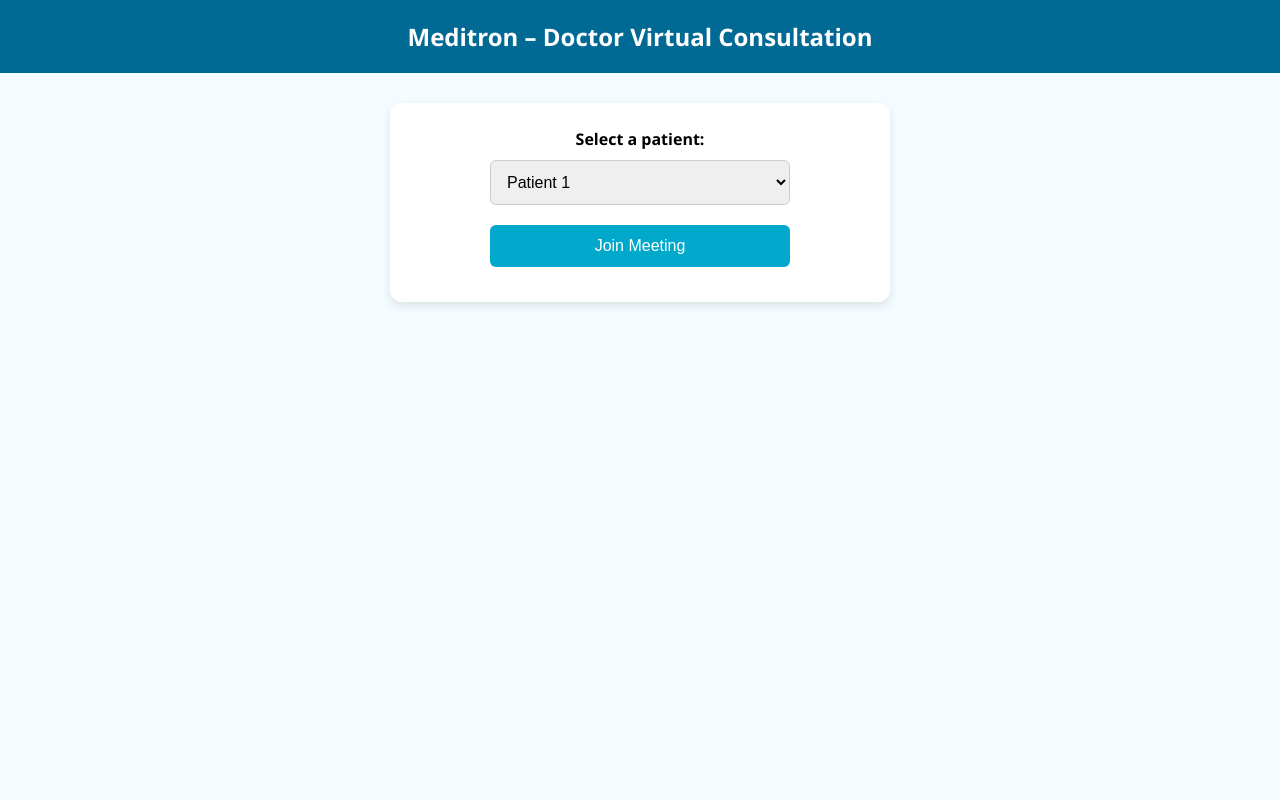
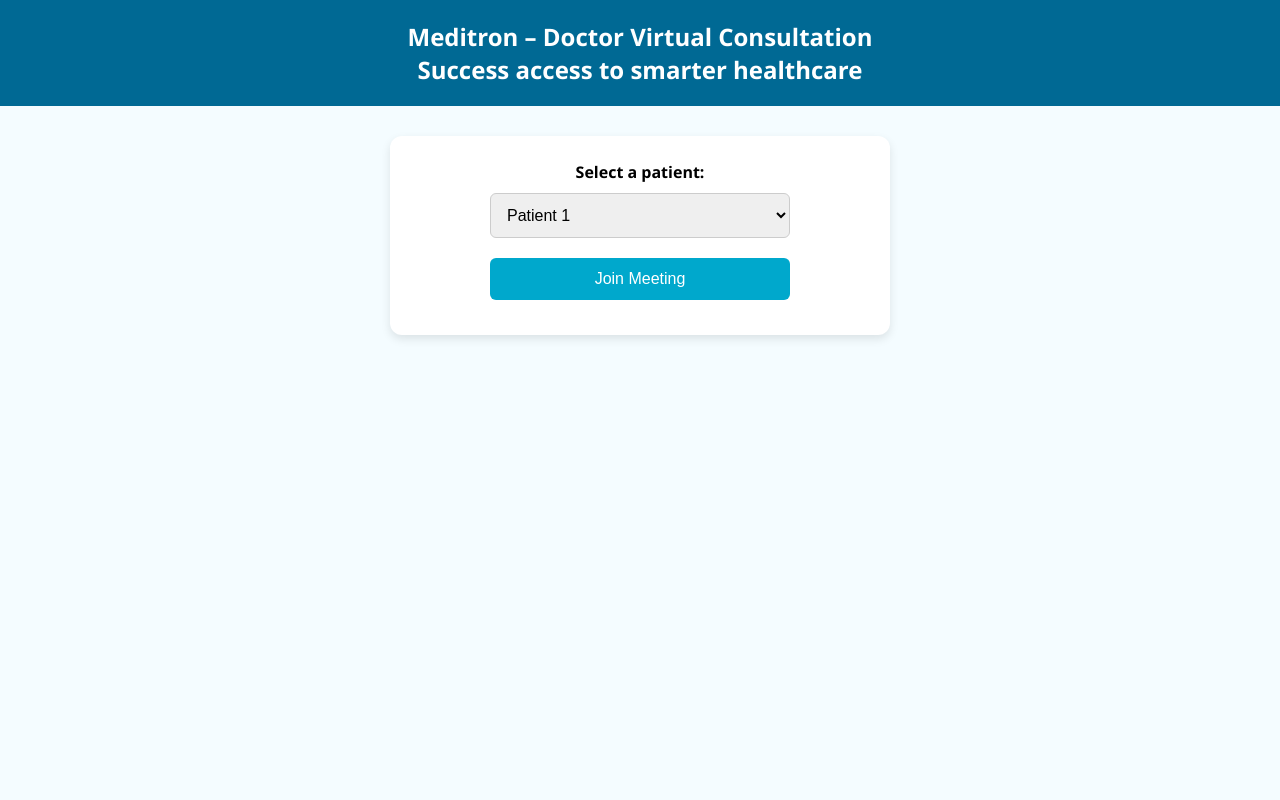
Before and after one commit to meditron2025/meditron, a plain HTML site: page consultation.html in a window 1280 px wide. Shown: the top 800 px of the page. Drawn offline with Linux system fonts and the light colour scheme.

Commit message:
Update consultation.html

```diff
--- a/consultation.html
+++ b/consultation.html
@@ -95,7 +95,11 @@
 </head>
 <body>
 
-  <header>Meditron – Doctor Virtual Consultation</header>
+
+<header>
+  Meditron – Doctor Virtual Consultation
+  <div class="subheader">Success access to smarter healthcare</div>
+</header>
 
   <main>
     <div class="card">
```
